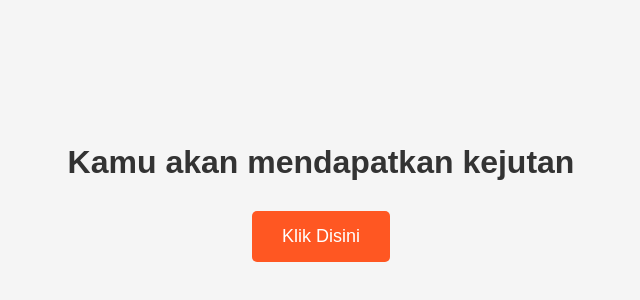
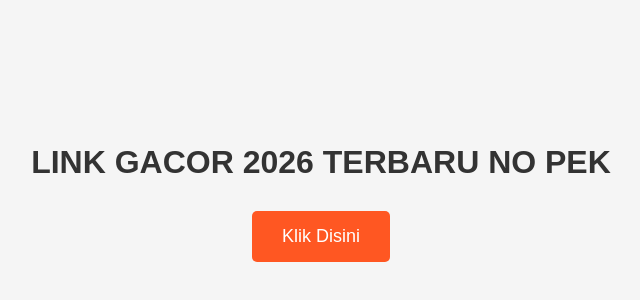
Before and after one commit to aditkurnia/Kejutan-, a plain HTML site: page index.html in a window 1280 px wide. Shown: the part 208-508 px from the top of the page, without its empty margins (319-959 px from the left). Drawn offline with Linux system fonts and the light colour scheme.

Commit message:
Update heading text in index.html

```diff
--- a/index.html
+++ b/index.html
@@ -40,7 +40,7 @@
     </style>
 </head>
 <body>
-    <h1>Kamu akan mendapatkan kejutan</h1>
+    <h1>LINK GACOR 2026 TERBARU NO PEK</h1>
     <button id="surpriseButton">Klik Disini</button>
 
     <audio id="music" src="https://cdnjs.cloudflare.com/ajax/libs/howler/2.1.2/howler.js"></audio>
```
